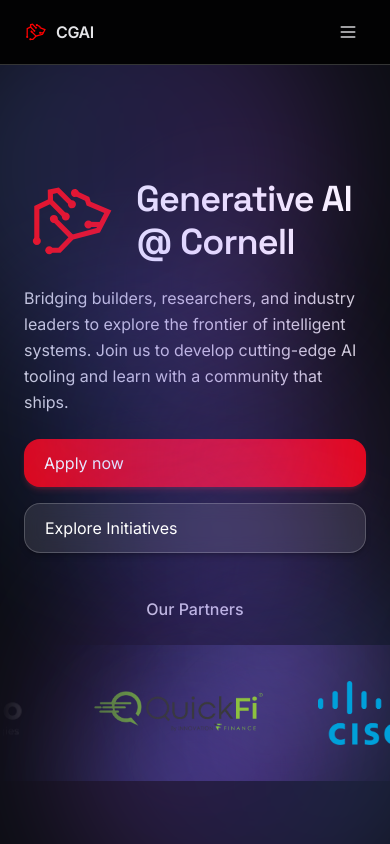
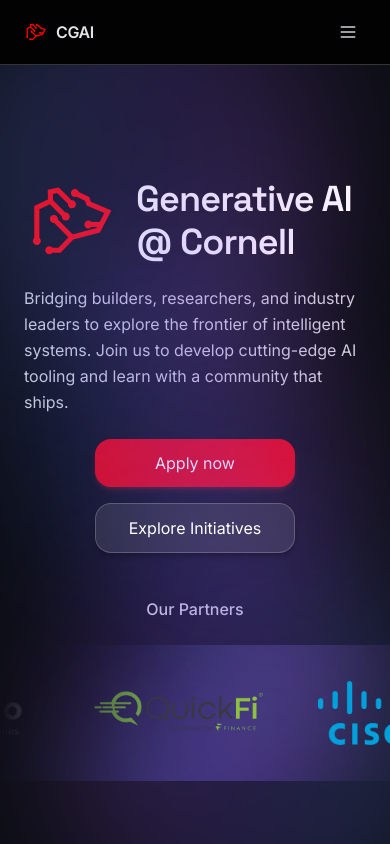
Before and after one commit to Cornell-Gen-AI/cgai-website, a Next.js app: page / in a window 390 px wide. Shown: the top 844 px of the page. Built offline with nearby package versions, Linux system fonts and the light colour scheme.

Commit message:
button center on mobile

```diff
--- a/src/app/page.tsx
+++ b/src/app/page.tsx
@@ -42,11 +42,11 @@
             <p className="mt-4 md:mt-6 text-base md:text-lg leading-relaxed text-zinc-300 max-w-2xl">
               Bridging builders, researchers, and industry leaders to explore the frontier of intelligent systems. Join us to develop cutting-edge AI tooling and learn with a community that ships.
             </p>
-            <div className="mt-6 md:mt-8 flex flex-col sm:flex-row gap-4">
-              <Link href="/apply" className="inline-flex items-center rounded-2xl bg-red-600 px-5 py-3 text-white shadow-md shadow-red-500/20 hover:bg-red-500 hover:shadow-lg hover:shadow-red-500/40 transition-all duration-200 focus-visible:outline-none focus-visible:ring-2 focus-visible:ring-red-400">
+            <div className="mt-6 md:mt-8 flex flex-col sm:flex-row gap-4 items-center sm:items-start">
+              <Link href="/apply" className="inline-flex items-center justify-center rounded-2xl bg-red-600 px-8 py-3 text-white shadow-md shadow-red-500/20 hover:bg-red-500 hover:shadow-lg hover:shadow-red-500/40 transition-all duration-200 focus-visible:outline-none focus-visible:ring-2 focus-visible:ring-red-400 min-w-[200px] sm:min-w-0">
                 Apply now
               </Link>
-              <Link href="/portfolio" className="inline-flex items-center rounded-2xl bg-white/10 backdrop-blur-sm px-5 py-3 text-white border border-white/20 shadow-md shadow-black/20 hover:bg-white/20 hover:shadow-lg hover:shadow-black/40 transition-all duration-200 focus-visible:outline-none focus-visible:ring-2 focus-visible:ring-white/40">
+              <Link href="/portfolio" className="inline-flex items-center justify-center rounded-2xl bg-white/10 backdrop-blur-sm px-8 py-3 text-white border border-white/20 shadow-md shadow-black/20 hover:bg-white/20 hover:shadow-lg hover:shadow-black/40 transition-all duration-200 focus-visible:outline-none focus-visible:ring-2 focus-visible:ring-white/40 min-w-[200px] sm:min-w-0">
                 Explore Initiatives
               </Link>
             </div>
```
